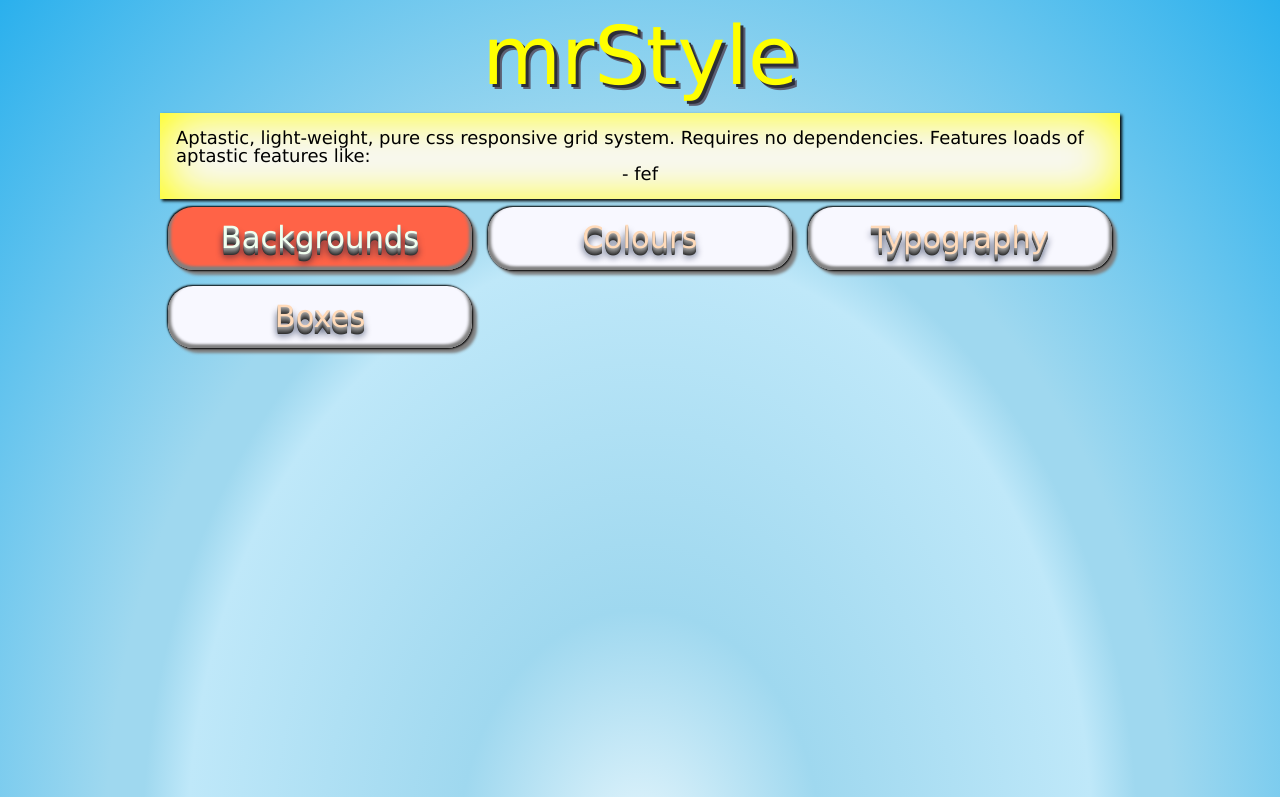
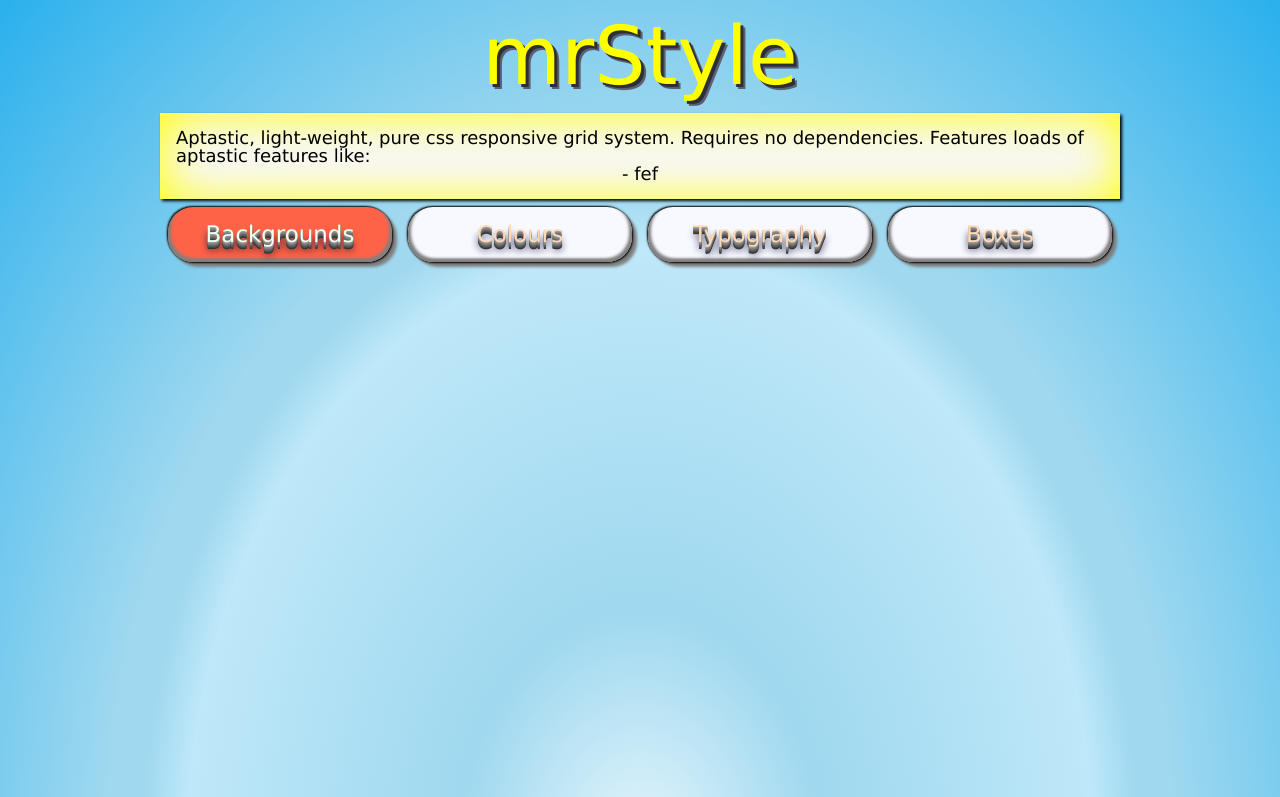
Before and after one commit to mrApptastic/mrStyle, a plain HTML site: page index.html in a window 1280 px wide. Shown: the top 797 px of the page. Drawn offline with Linux system fonts and the light colour scheme.

Commit message:
Added small headings

```diff
--- a/index.html
+++ b/index.html
@@ -8,8 +8,8 @@
 </head>
 <body class="mrMoonShine">
 	<div class="mrBox">
-		<div class="mrCon60 mrBounceIn">
-		<div class="mr1 mrMH mrPadb2 mrMart2">
+		<div class="mrCon60">
+		<div class="mr1 mrMH mrPadb2 mrMart2 mrBounceInDown">
 			<h1 class="mrH1 mrRetro mrsYellow mrTxtC">mrStyle</h1>
 		</div>
 		</div>
@@ -22,24 +22,24 @@
 			</ul>
 			</div>
 		</div>
-		<a href="#backgrounds" class="mr3 mrNone mrShrink">
-			<div class="mrMS mrTomato mrEnamel mrFadeIn mrMar1">
-				<h1 class="mrH3 mrPeachy mrsHoneyDew mrPad2 mrTxtC">Backgrounds</h1>
+		<a href="#backgrounds" class="mr4 mrNone mrShrink">
+			<div class="mrMS mrTomato mrEnamel mrMar1 mrBounceInLeft">
+				<h4 class="mrH4 mrPeachy mrsHoneyDew mrPad2 mrTxtC">Backgrounds</h4>
 			</div>
 		</a>
-		<div class="mr3">
+		<div class="mr4">
 			<div class="mrMS mrGhostWhite mrEnamel mrFadeIn mrMar1">
-				<h1 class="mrH3 mrPeachy mrsPeachPuff mrPad2 mrTxtC">Colours</h1>
+				<h4 class="mrH4 mrPeachy mrsPeachPuff mrPad2 mrTxtC">Colours</h4>
 			</div>
 		</div>
-		<div class="mr3">
+		<div class="mr4">
 			<div class="mrMS mrGhostWhite mrEnamel mrFadeIn mrMar1">
-				<h1 class="mrH3 mrPeachy mrsPeachPuff mrPad2 mrTxtC">Typography</h1>
+				<h4 class="mrH4 mrPeachy mrsPeachPuff mrPad2 mrTxtC">Typography</h4>
 			</div>
 		</div>
-		<div class="mr3">
+		<div class="mr4">
 			<div class="mrMS mrGhostWhite mrEnamel mrFadeIn mrMar1">
-				<h1 class="mrH3 mrPeachy mrsPeachPuff mrPad2 mrTxtC">Boxes</h1>
+				<h4 class="mrH4 mrPeachy mrsPeachPuff mrPad2 mrTxtC">Boxes</h4>
 			</div>
 		</div>
 		</div>
--- a/mrStyle.css
+++ b/mrStyle.css
@@ -75,6 +75,9 @@ html, body, div, span, applet, object, iframe, h1, h2, h3, h4, h5, h6, p, blockq
 .mrH1 { font-size: 3em; }
 .mrH2 { font-size: 2.5em; }
 .mrH3 { font-size: 2em; }
+.mrH4 { font-size: 1.5em; }
+.mrH5 { font-size: 1em; }
+.mrH6 { font-size: 0.5em; }
 .mrBloody { text-shadow: 1px 1px 3px snow; }
 .mrDark { text-shadow: 3px 3px 5px darkslategrey; }
 .mrDystopian { text-shadow: 0 0 5px #fff, 0 0 10px #fff, 0 0 15px #fff, 0 0 20px #ff2d95, 0 0 30px #ff2d95, 0 0 40px #ff2d95, 0 0 50px #ff2d95, 0 0 75px #ff2d95; }
```
